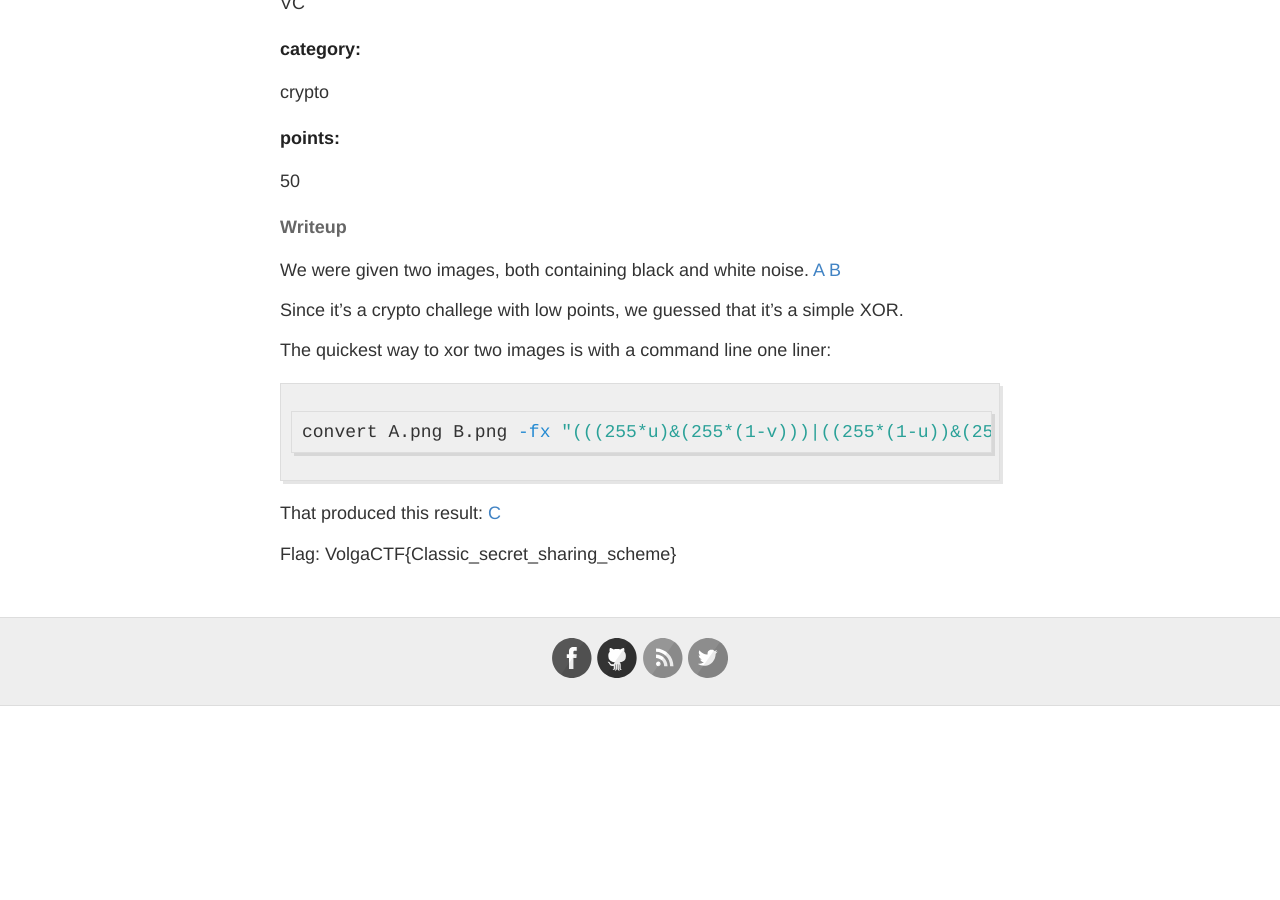
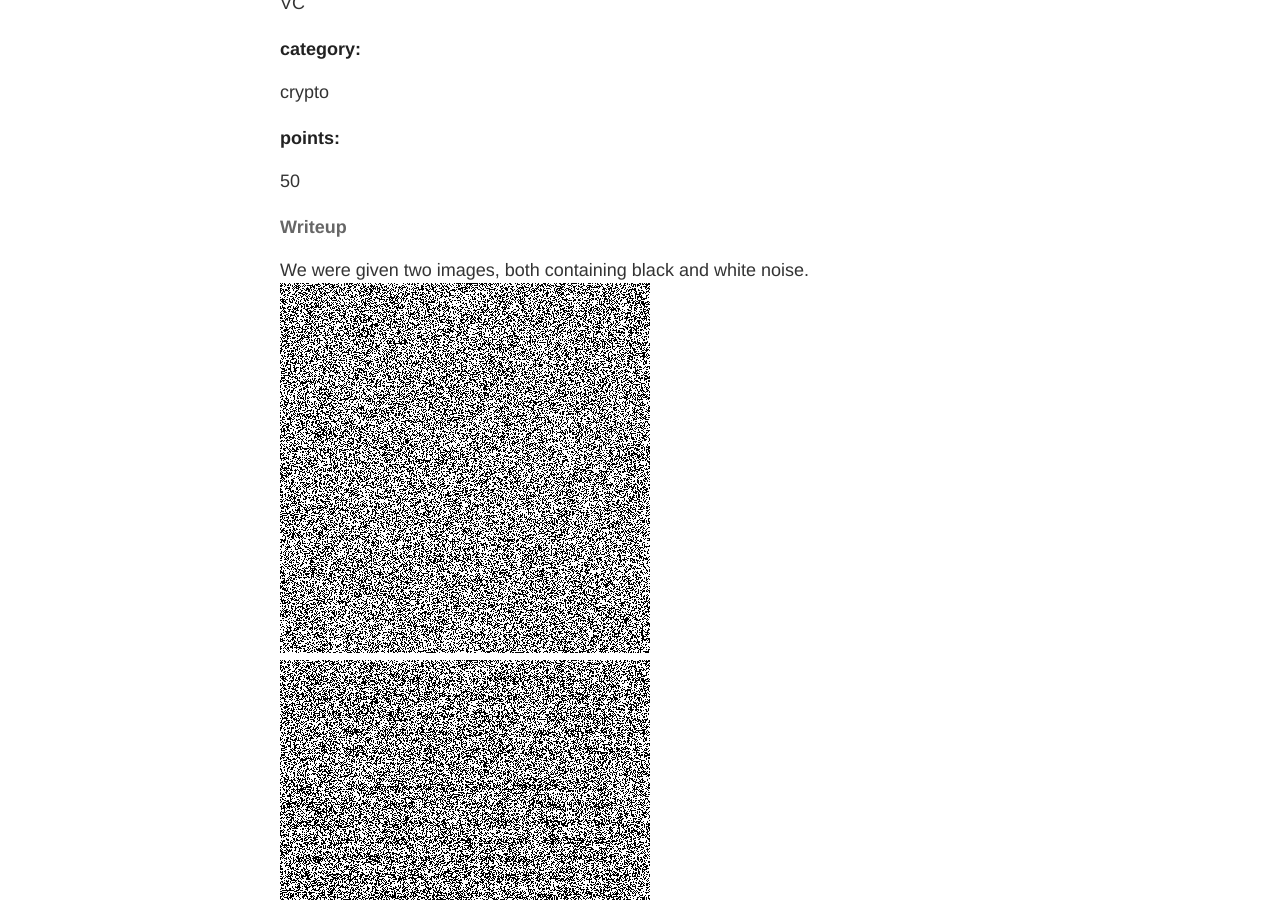
Before and after one commit to labanskoller/hackeriet_blog, a Jekyll site: the page built from _posts/2017-03-27-shortest-image-xor.md, in a window 1280 px wide and 900 px high, scrolled down 555 px. Built offline with Jekyll 4.4.1, drawn with Linux system fonts in a browser that asks for light colours; before the commit the page ends 1261 px from its top, so only the background shows below that.

Commit message:
image fix

````diff
--- a/_posts/2017-03-27-shortest-image-xor.md
+++ b/_posts/2017-03-27-shortest-image-xor.md
@@ -18,7 +18,7 @@ crypto
 #### Writeup
 
 We were given two images, both containing black and white noise.
-[A](/images/volga_vc_A.png) [B](/images/volga_vc_B.png)
+![A](/images/volga_vc_A.png) ![B](/images/volga_vc_B.png)
 
 Since it's a crypto challege with low points, we guessed that it's a simple XOR.
 
@@ -29,7 +29,7 @@ convert A.png B.png -fx "(((255*u)&(255*(1-v)))|((255*(1-u))&(255*v)))/255" C.pn
 ```
 
 That produced this result:
-[C](/images/volga_vc_C.png)
+![C](/images/volga_vc_C.png)
 
 
 Flag: VolgaCTF{Classic_secret_sharing_scheme}
````
